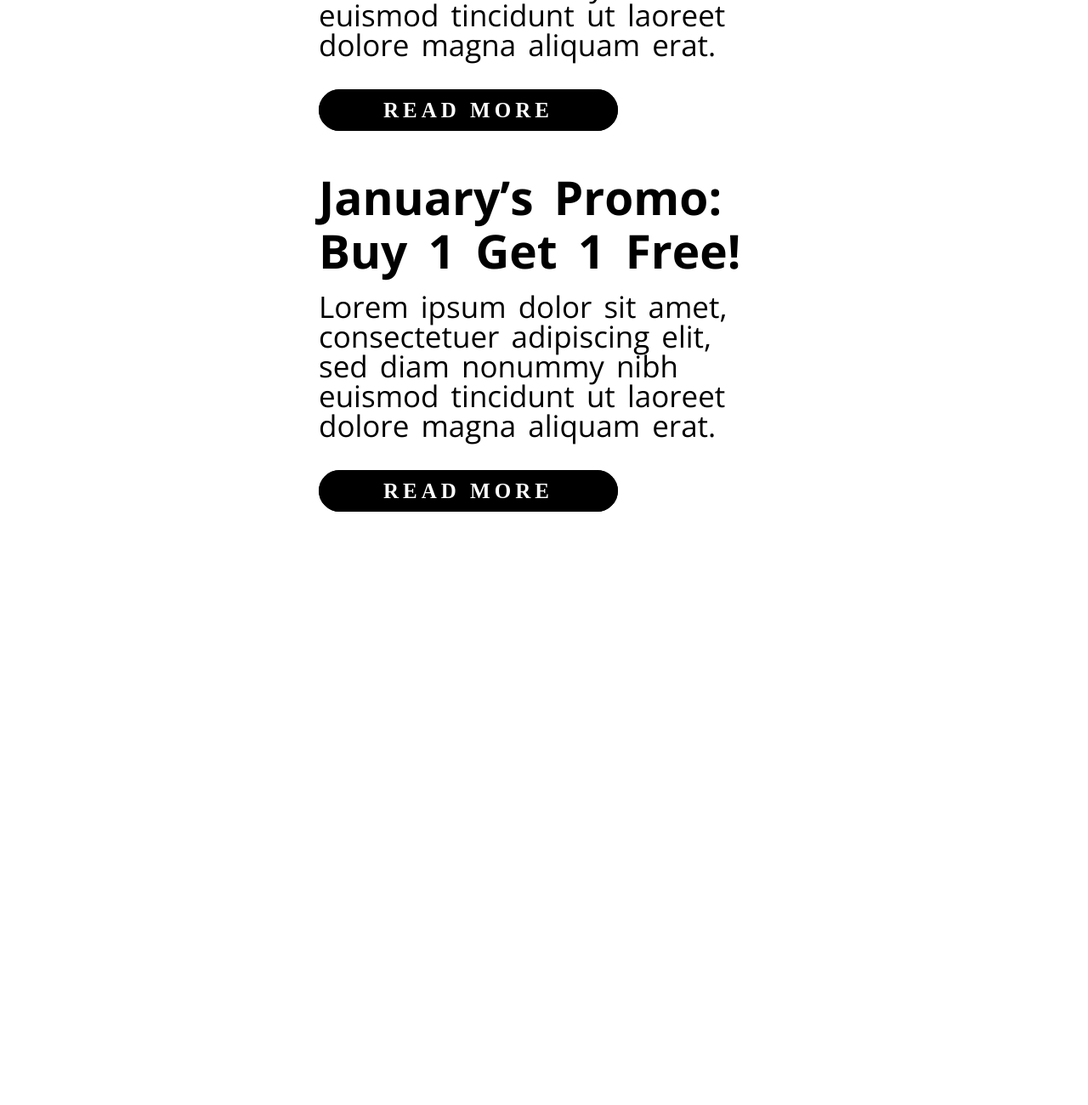
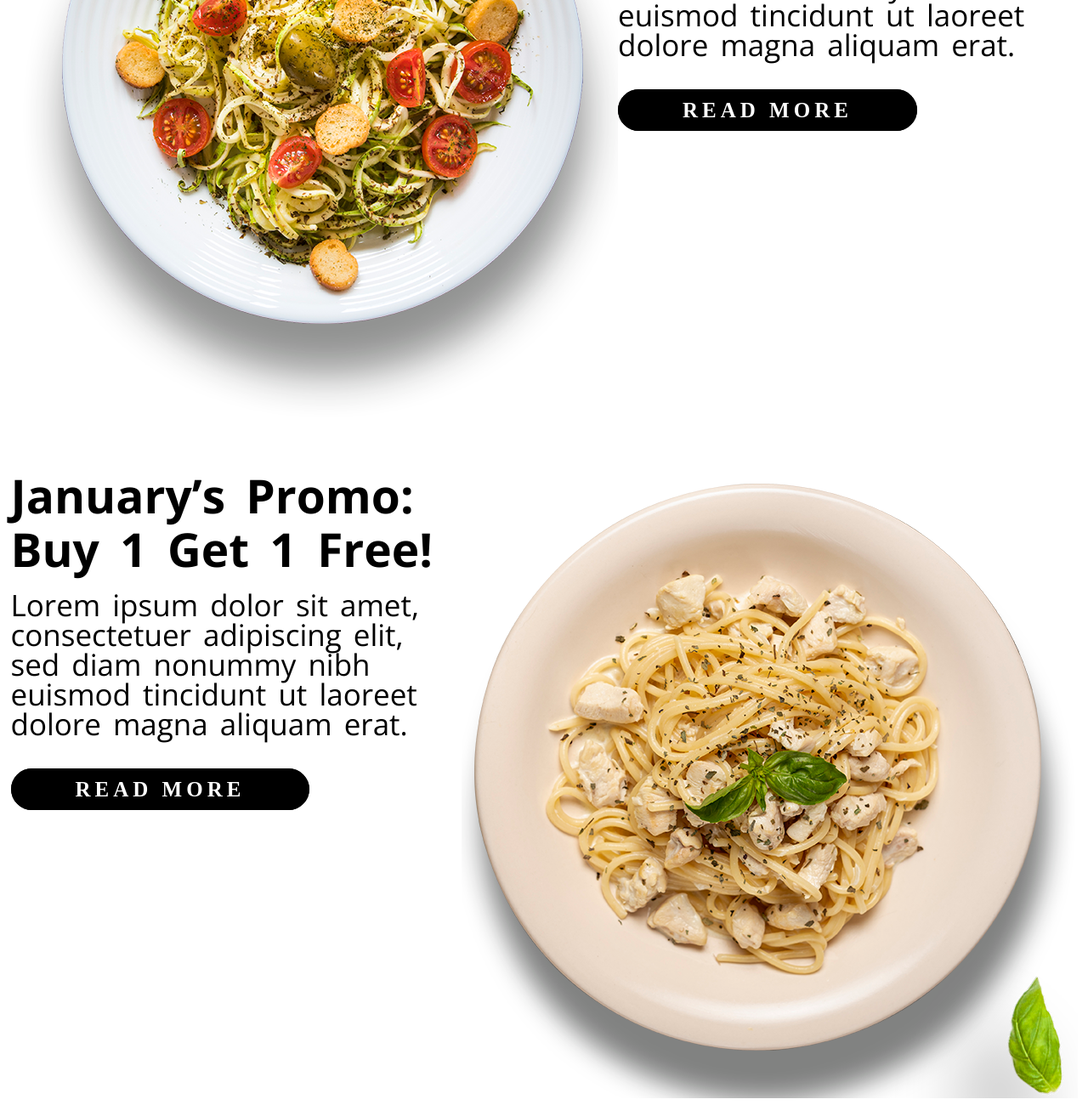
Before and after one commit to NikBu/RGR_Front, a plain HTML site: page index.html in a window 1280 px wide. Shown: the part 806-2106 px from the top of the page at 85% size. Before the commit the page ends 1417 px from the top, so only its background shows below. Drawn offline with nearby package versions, Linux system fonts and the light colour scheme; a script that the page names is missing.

Commit message:
Update index.html

```diff
--- a/index.html
+++ b/index.html
@@ -33,7 +33,7 @@ ullamco laboris nisi ut aliquip ex quia voluptas sit aspernatur
 
         <section class="page-salad">
                     <div class="salad-description">
-                        <img src="../RGR/assets/images/salat-1.png" alt="">
+                        <img src="../RGR_Front/assets/images/salat-1.png" alt="">
                         <div class="description">
                             <h2 class="title">Discount up to </h2>
                             <h2 class="title">50% All Excursions</h2>
@@ -51,7 +51,7 @@ ullamco laboris nisi ut aliquip ex quia voluptas sit aspernatur
                         <p>Lorem ipsum dolor sit amet, consectetuer adipiscing elit, sed diam nonummy nibh euismod tincidunt ut laoreet dolore magna aliquam erat. </p>
                         <a href="#" class="btn-main" >READ MORE</a>
                     </div>
-                <img src="../RGR/assets/images/salat-2.png" alt="">
+                <img src="../RGR_Front/assets/images/salat-2.png" alt="">
                 </div>
         </section>
 
```
